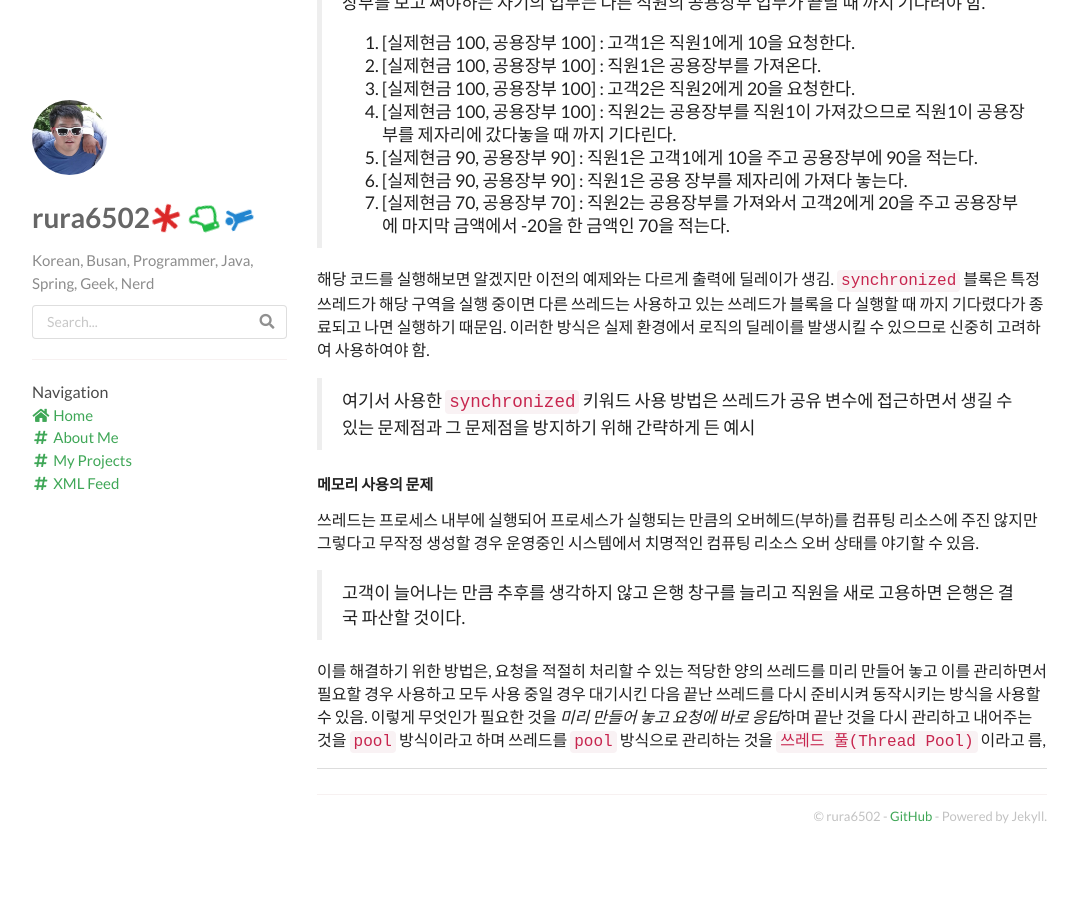
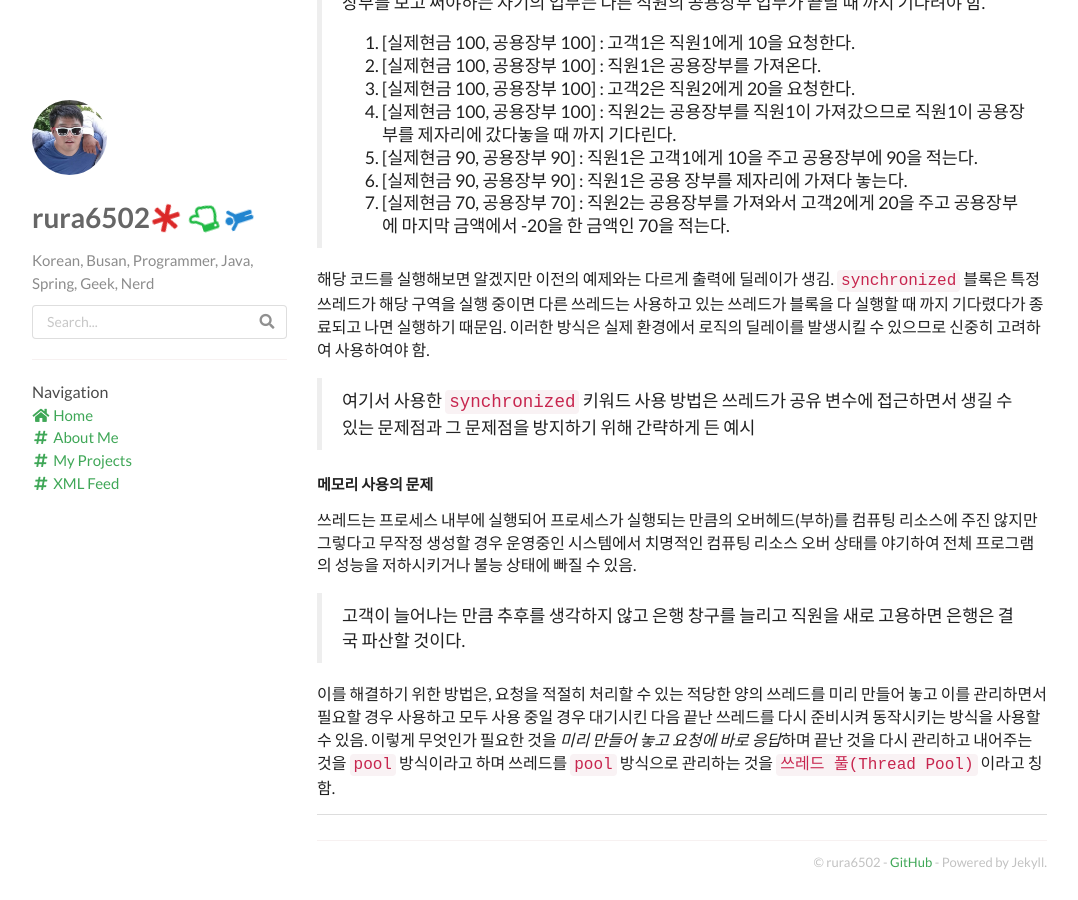
Before and after one commit to rura6502/rura6502.github.io, a Jekyll site: the page built from _posts/2019-05-11-Java-Thread-Basic.md, in a window 1280 px wide and 900 px high, scrolled down 3838 px. Shown: the whole window, without its empty margins (53-1131 px from the left). Built offline with Jekyll 4.4.1, drawn with Linux system fonts in a browser that asks for light colours; nearby versions of some CDN libraries; comment, search, counter and statistics services are not loaded; before the commit the page ends 4692 px from its top, so only the background shows below that.

Commit message:
_posts/2019-05-11-Java-Thread-Basic.md updated from https://stackedit.io/

````diff
--- a/_posts/2019-05-11-Java-Thread-Basic.md
+++ b/_posts/2019-05-11-Java-Thread-Basic.md
@@ -180,12 +180,12 @@
 
 #### 메모리 사용의 문제
 
-쓰레드는 프로세스 내부에 실행되어 프로세스가 실행되는 만큼의 오버헤드(부하)를 컴퓨팅 리소스에 주진 않지만 그렇다고 무작정 생성할 경우 운영중인 시스템에서 치명적인 컴퓨팅 리소스 오버 상태를 야기할 수 있음.
+쓰레드는 프로세스 내부에 실행되어 프로세스가 실행되는 만큼의 오버헤드(부하)를 컴퓨팅 리소스에 주진 않지만 그렇다고 무작정 생성할 경우 운영중인 시스템에서 치명적인 컴퓨팅 리소스 오버 상태를 야기하여 전체 프로그램의 성능을 저하시키거나 불능 상태에 빠질 수 있음.
 
 > 고객이 늘어나는 만큼 추후를 생각하지 않고 은행 창구를 늘리고 직원을 새로 고용하면 은행은 결국 파산할 것이다.
 
-이를 해결하기 위한 방법은, 요청을 적절히 처리할 수 있는 적당한 양의 쓰레드를 미리 만들어 놓고 이를 관리하면서 필요할 경우 사용하고 모두 사용 중일 경우 대기시킨 다음 끝난 쓰레드를 다시 준비시켜 동작시키는 방식을 사용할 수 있음. 이렇게 무엇인가 필요한 것을 ***미리 만들어 놓고 요청에 바로 응답***하며 끝난 것을 다시 관리하고 내어주는 것을 ```pool``` 방식이라고 하며 쓰레드를 ```pool``` 방식으로 관리하는 것을 ```쓰레드 풀(Thread Pool)``` 이라고 름,
+이를 해결하기 위한 방법은, 요청을 적절히 처리할 수 있는 적당한 양의 쓰레드를 미리 만들어 놓고 이를 관리하면서 필요할 경우 사용하고 모두 사용 중일 경우 대기시킨 다음 끝난 쓰레드를 다시 준비시켜 동작시키는 방식을 사용할 수 있음. 이렇게 무엇인가 필요한 것을 ***미리 만들어 놓고 요청에 바로 응답***하며 끝난 것을 다시 관리하고 내어주는 것을 ```pool``` 방식이라고 하며 쓰레드를 ```pool``` 방식으로 관리하는 것을 ```쓰레드 풀(Thread Pool)``` 이라고 칭함.
 <!--stackedit_data:
-eyJoaXN0b3J5IjpbLTc4MDc4MTgyOCwxMjIwMDcwMDgzLDE2OD
-IyMzY1MjUsLTE4NTEwODE4OTBdfQ==
+eyJoaXN0b3J5IjpbLTEyNDc3NzQ4MjMsMTIyMDA3MDA4MywxNj
+gyMjM2NTI1LC0xODUxMDgxODkwXX0=
 -->
````
